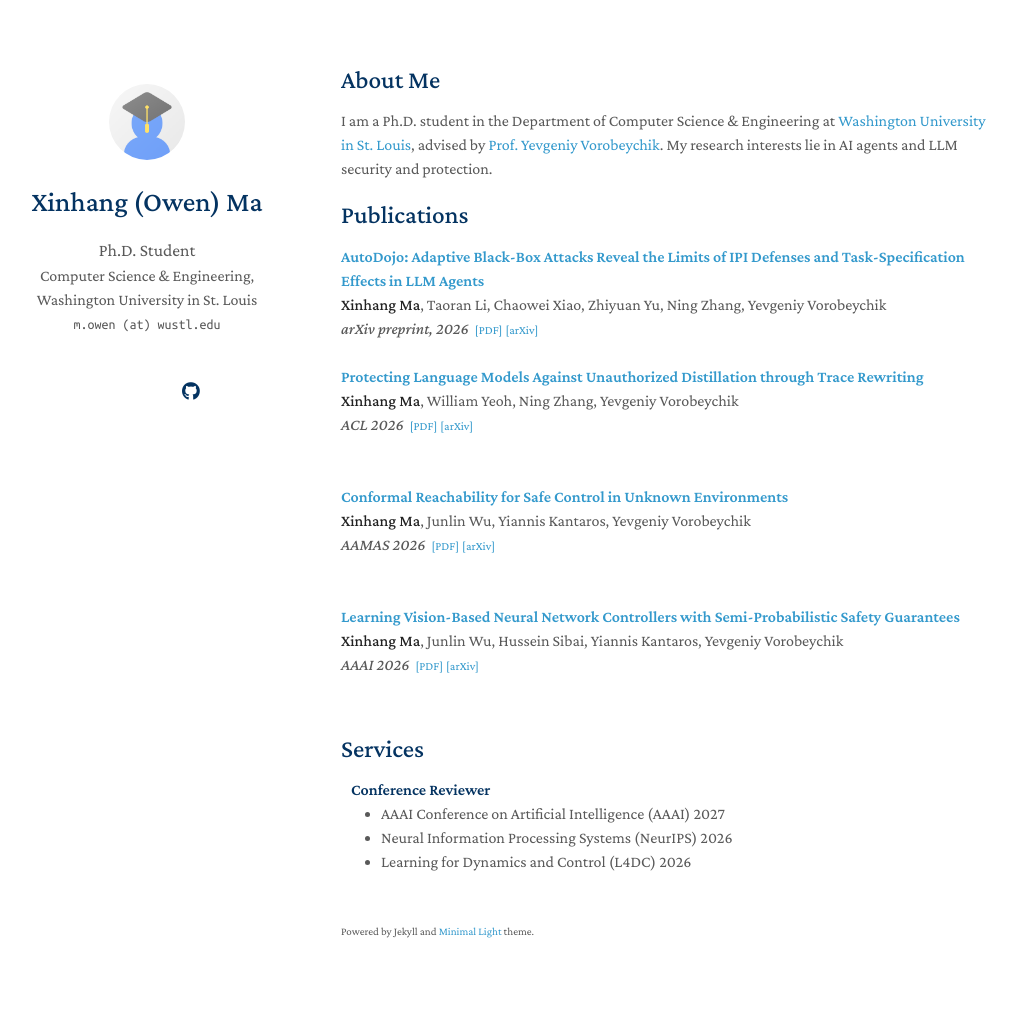
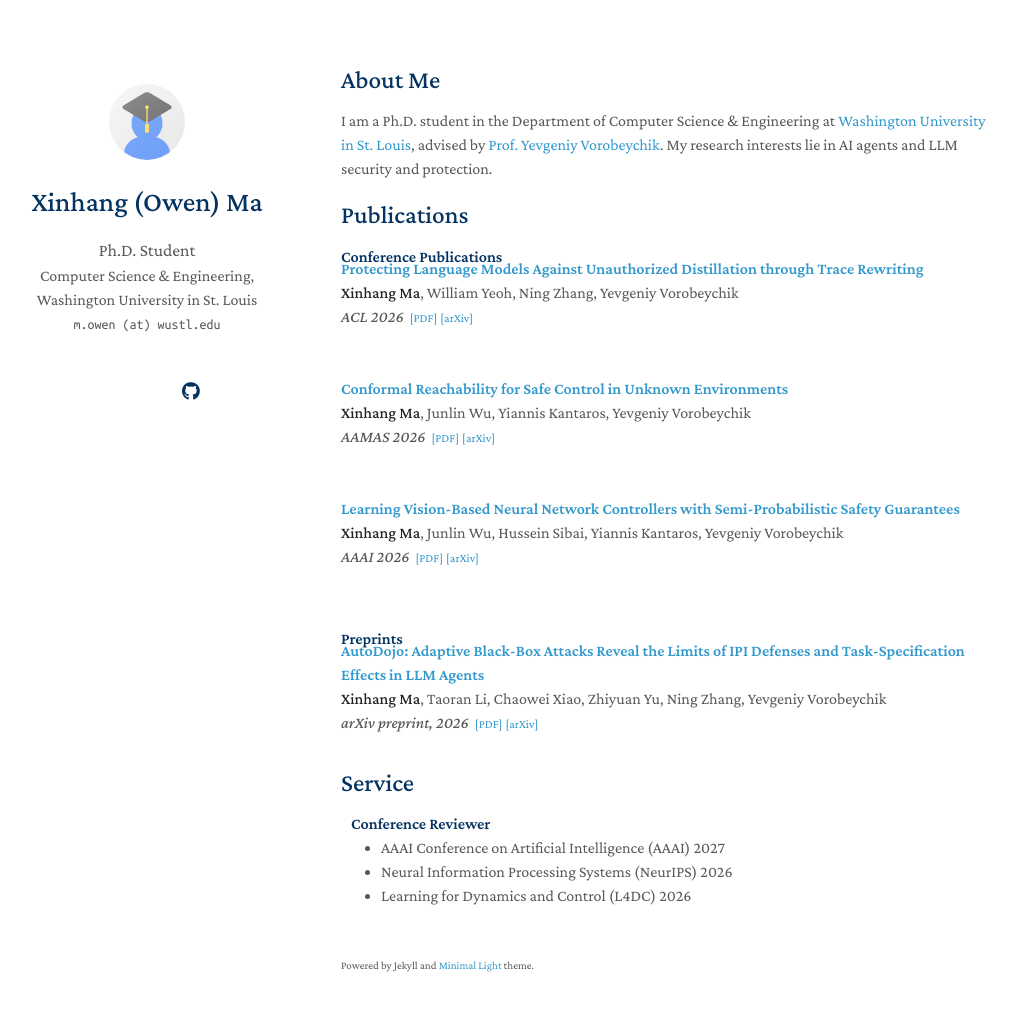
Before and after one commit to xhOwenMa/xhOwenMa.github.io, a Jekyll site: the page built from index.md, in a window 1280 px wide and 1046 px high. Shown: the top 1011 px of the window, without its empty margins (129-1145 px from the left). Built offline with Jekyll 4.4.1, drawn with Linux system fonts in a browser that asks for light colours; a style sheet for code colours, icons or effects is not loaded.

Commit message:
Expand CV research/talks sections; group publications by type
CV:
- Add Graduate Research Assistant entry covering the current LLM
  security and safe-control lines; condense the F1Tenth independent
  study to one line, since the M.S. thesis title already covers it
- Add Talks and Presentations: ACL 2026 oral and the Adversarial AI
  guest lecture. Poster presentations omitted as redundant with the
  publication list
- Split Publications into Conference Publications and Preprints so the
  AutoDojo preprint no longer sits above the accepted work
- Add Google Scholar to the header
- "Services" -> "Service"; gloss Mentored Teaching Experience
- Stub a commented-out Honors and Awards section, pending content

Website:
- Group publications under the same two headings as the CV
- Drop authuser=2 from the Google Scholar link; that parameter selects
  the visitor's third signed-in Google account, not the profile
- "Services" -> "Service" to match the CV

Co-Authored-By: Claude Opus 5 (1M context) <noreply@anthropic.com>

```diff
--- a/_config.yml
+++ b/_config.yml
@@ -12,7 +12,7 @@ canonical: https://xhOwenMa.github.io/
 
 # Links
 # If you don't need one of them, you may delete the corresponding line.
-google_scholar: https://scholar.google.com/citations?user=lggZY84AAAAJ&hl=en&authuser=2
+google_scholar: https://scholar.google.com/citations?user=lggZY84AAAAJ
 cv_link: assets/files/curriculum_vitae.pdf
 github_link: https://github.com/xhOwenMa
 
--- a/_includes/publications.md
+++ b/_includes/publications.md
@@ -1,9 +1,12 @@
 <h2 id="publications" style="margin: 2px 0px -15px;">Publications</h2>
 
 <div class="publications">
+
+{% for section in site.data.publications.sections %}
+<h4 style="margin: 18px 0px -12px;">{{ section.heading }}</h4>
+
 <ol class="bibliography">
-
-{% for link in site.data.publications.main %}
+{% for link in section.items %}
 <li style="margin-bottom: 10px;">
   <div class="title">{% if link.pdf %}<a href="{{ link.pdf }}" target="_blank">{{ link.title }}</a>{% else %}{{ link.title }}{% endif %}</div>
   <div class="author">{{ link.authors }}</div>
@@ -18,6 +21,7 @@
   </div>
 </li>
 {% endfor %}
+</ol>
+{% endfor %}
 
-</ol>
 </div>
--- a/_includes/services.md
+++ b/_includes/services.md
@@ -1,4 +1,4 @@
-## Services
+## Service
 
 <h4 style="margin:0 10px 0;">Conference Reviewer</h4>
 
```
Also changed, not shown: _data/publications.yml (+31 -21 lines), 2 other files.
